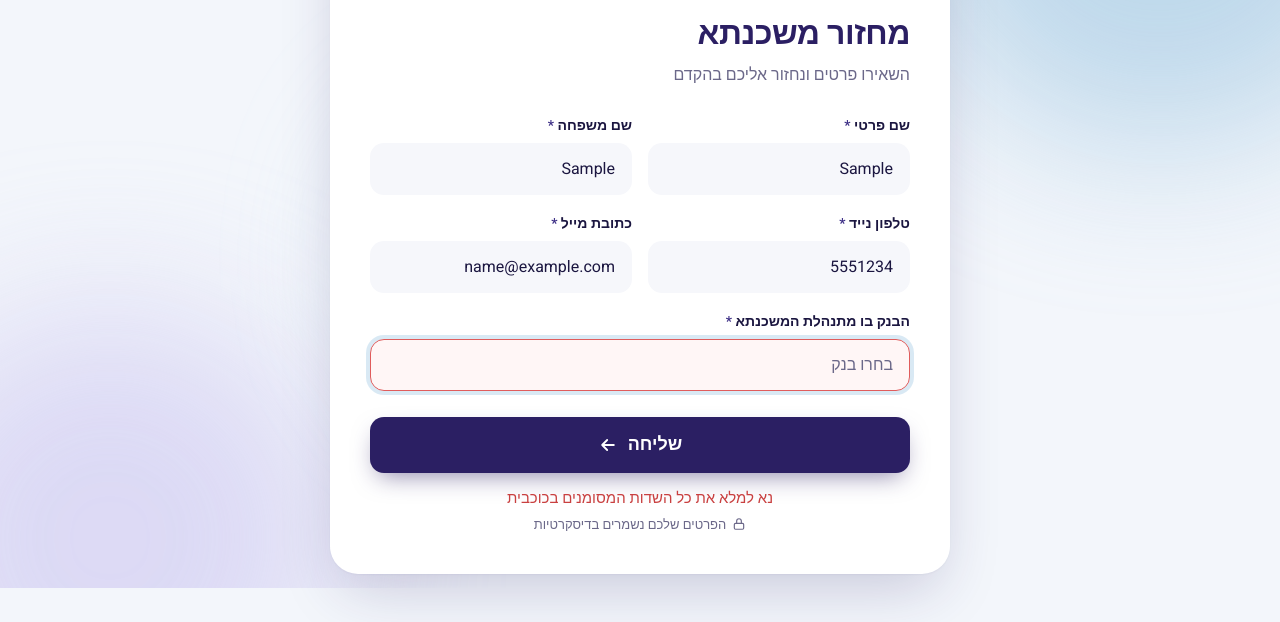
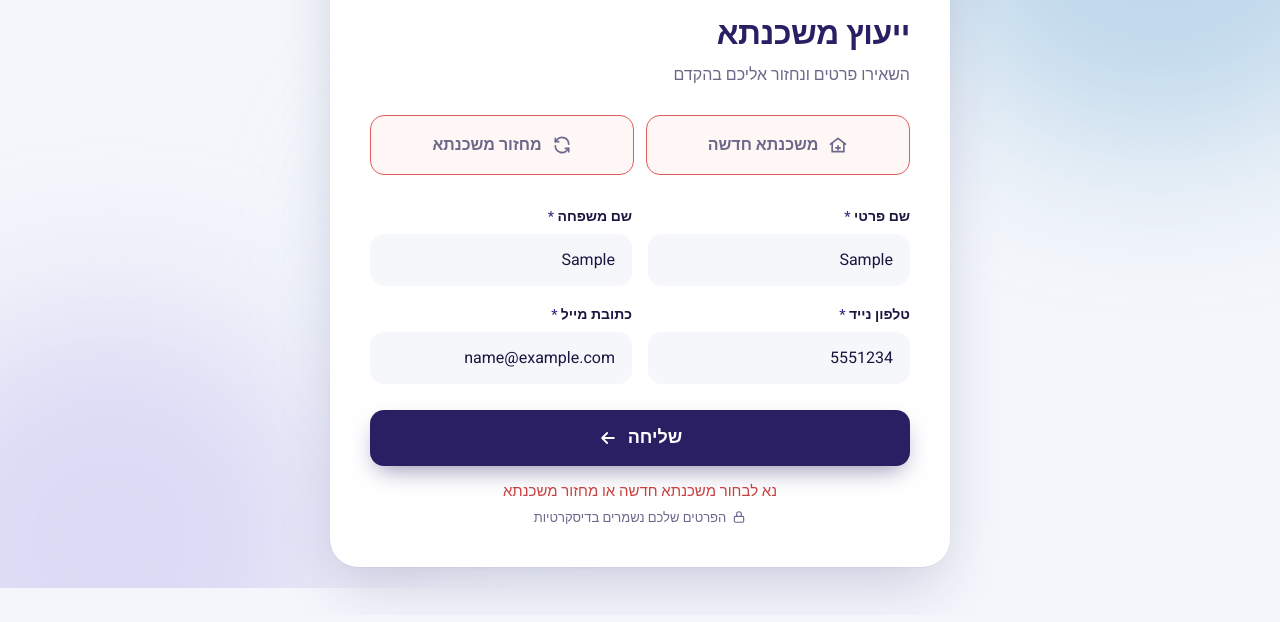
Before and after one commit to lea9466/beit-lamimun, a plain HTML site: page index.html in a window 1280 px wide. Both pictures are taken after typing "Sample", "Sample", "5551234", "name@example.com" into the empty fields and a click on the button "שליחה". Shown: the part 212-834 px from the top of the page. Drawn offline with Linux system fonts and the light colour scheme.

Commit message:
בחירה בין משכנתא חדשה למחזור, שדה בנק רק במחזור
Co-Authored-By: Claude Opus 5.5 <noreply@anthropic.com>

```diff
--- a/index.html
+++ b/index.html
@@ -3,7 +3,7 @@
 <head>
   <meta charset="UTF-8" />
   <meta name="viewport" content="width=device-width, initial-scale=1.0" />
-  <title>בית למימון | מחזור משכנתא</title>
+  <title>בית למימון | ייעוץ משכנתא</title>
   <link rel="icon" href="logo.jpg" />
   <link rel="preconnect" href="https://fonts.googleapis.com" />
   <link rel="preconnect" href="https://fonts.gstatic.com" crossorigin />
@@ -97,6 +97,31 @@
     }
     input.invalid, select.invalid { border-color: #e05c5c; background: #fff6f6; }
     .ltr { direction: ltr; text-align: right; }
+
+    /* בחירה בין משכנתא חדשה למחזור */
+    .choice { display: grid; grid-template-columns: 1fr 1fr; gap: 12px; border: 0; padding: 0; margin: 0 0 6px; min-width: 0; }
+    .opt { position: relative; cursor: pointer; }
+    .opt input { position: absolute; opacity: 0; width: 1px; height: 1px; pointer-events: none; }
+    .opt span {
+      display: flex; align-items: center; justify-content: center; gap: 10px;
+      height: 60px;
+      border-radius: 14px;
+      background: var(--field);
+      border: 1.5px solid transparent;
+      font-size: 16px; font-weight: 600; color: var(--muted);
+      transition: background .2s, border-color .2s, color .2s, box-shadow .2s;
+    }
+    .opt span svg { flex-shrink: 0; }
+    .opt:hover span { background: #eff1f8; }
+    .opt input:checked + span {
+      background: #fff;
+      border-color: var(--navy);
+      color: var(--navy);
+      box-shadow: 0 6px 18px -8px rgba(43, 31, 99, .35);
+    }
+    .opt input:focus-visible + span { box-shadow: 0 0 0 4px rgba(147, 192, 222, .5); }
+    .choice.invalid .opt span { border-color: #e05c5c; background: #fff6f6; }
+    #bankField { animation: pop .3s ease; }
     select {
       appearance: none;
       cursor: pointer;
@@ -177,10 +202,26 @@
 
     <div class="card-body">
       <form id="form" novalidate>
-        <h1>מחזור משכנתא</h1>
+        <h1>ייעוץ משכנתא</h1>
         <p class="sub">השאירו פרטים ונחזור אליכם בהקדם</p>
 
         <div class="grid">
+          <fieldset class="full choice" id="typeChoice" aria-label="סוג הפנייה">
+            <label class="opt">
+              <input type="radio" name="type" value="משכנתא חדשה" />
+              <span>
+                <svg width="20" height="20" viewBox="0 0 24 24" fill="none" stroke="currentColor" stroke-width="2" stroke-linecap="round" stroke-linejoin="round"><path d="M3 11l9-7 9 7"/><path d="M5 10v10h14V10"/><path d="M12 13v5M9.5 15.5h5"/></svg>
+                משכנתא חדשה
+              </span>
+            </label>
+            <label class="opt">
+              <input type="radio" name="type" value="מחזור משכנתא" />
+              <span>
+                <svg width="20" height="20" viewBox="0 0 24 24" fill="none" stroke="currentColor" stroke-width="2" stroke-linecap="round" stroke-linejoin="round"><path d="M20 11a8 8 0 0 0-14.3-4.9L4 8"/><path d="M4 4v4h4"/><path d="M4 13a8 8 0 0 0 14.3 4.9L20 16"/><path d="M20 20v-4h-4"/></svg>
+                מחזור משכנתא
+              </span>
+            </label>
+          </fieldset>
           <div>
             <label for="firstName">שם פרטי <span class="req">*</span></label>
             <input id="firstName" name="firstName" required autocomplete="given-name" />
@@ -197,7 +238,7 @@
             <label for="email">כתובת מייל <span class="req">*</span></label>
             <input id="email" name="email" type="email" class="ltr" required autocomplete="email" placeholder="name@example.com" />
           </div>
-          <div class="full">
+          <div class="full" id="bankField" hidden>
             <label for="bank">הבנק בו מתנהלת המשכנתא <span class="req">*</span></label>
             <select id="bank" name="bank" required>
               <option value="" selected disabled>בחרו בנק</option>
@@ -243,21 +284,40 @@
     const form = document.getElementById("form");
     const msg = document.getElementById("msg");
     const btn = document.getElementById("submit");
+    const typeChoice = document.getElementById("typeChoice");
+    const bankField = document.getElementById("bankField");
+    const bank = document.getElementById("bank");
     const fields = ["firstName", "lastName", "phone", "email", "bank"].map((id) => document.getElementById(id));
     const btnHTML = btn.innerHTML;
 
     fields.forEach((f) => f.addEventListener("input", () => f.classList.remove("invalid")));
+
+    // שדה הבנק מופיע רק במחזור משכנתא
+    form.querySelectorAll('input[name="type"]').forEach((r) =>
+      r.addEventListener("change", () => {
+        typeChoice.classList.remove("invalid");
+        const isRefi = form.type.value === "מחזור משכנתא";
+        bankField.hidden = !isRefi;
+        if (!isRefi) {
+          bank.value = "";
+          bank.classList.remove("invalid");
+        }
+      })
+    );
 
     form.addEventListener("submit", async (e) => {
       e.preventDefault();
       msg.textContent = "";
 
       const data = Object.fromEntries(new FormData(form));
-      const empty = fields.filter((f) => !f.value.trim());
+      const isRefi = data.type === "מחזור משכנתא";
+      const required = isRefi ? fields : fields.filter((f) => f !== bank);
+      const empty = required.filter((f) => !f.value.trim());
       empty.forEach((f) => f.classList.add("invalid"));
-      if (empty.length) {
-        msg.textContent = "נא למלא את כל השדות המסומנים בכוכבית";
-        empty[0].focus();
+      if (!data.type) typeChoice.classList.add("invalid");
+      if (!data.type || empty.length) {
+        msg.textContent = !data.type ? "נא לבחור משכנתא חדשה או מחזור משכנתא" : "נא למלא את כל השדות המסומנים בכוכבית";
+        (data.type ? empty[0] : form.type[0]).focus();
         return;
       }
 
@@ -269,14 +329,15 @@
           headers: { "Content-Type": "application/json", Accept: "application/json" },
           body: JSON.stringify({
             access_key: ACCESS_KEY,
-            subject: `ליד חדש - מחזור משכנתא: ${data.firstName} ${data.lastName}`,
-            from_name: "טופס מחזור משכנתא",
+            subject: `ליד חדש - ${data.type}: ${data.firstName} ${data.lastName}`,
+            from_name: "טופס ייעוץ משכנתא",
             botcheck: form.botcheck.checked,
+            "סוג הפנייה": data.type,
             "שם פרטי": data.firstName,
             "שם משפחה": data.lastName,
             "טלפון נייד": data.phone,
             "כתובת מייל": data.email,
-            "בנק המשכנתא": data.bank,
+            ...(isRefi && { "בנק המשכנתא": data.bank }),
             replyto: data.email,
           }),
         });
```
